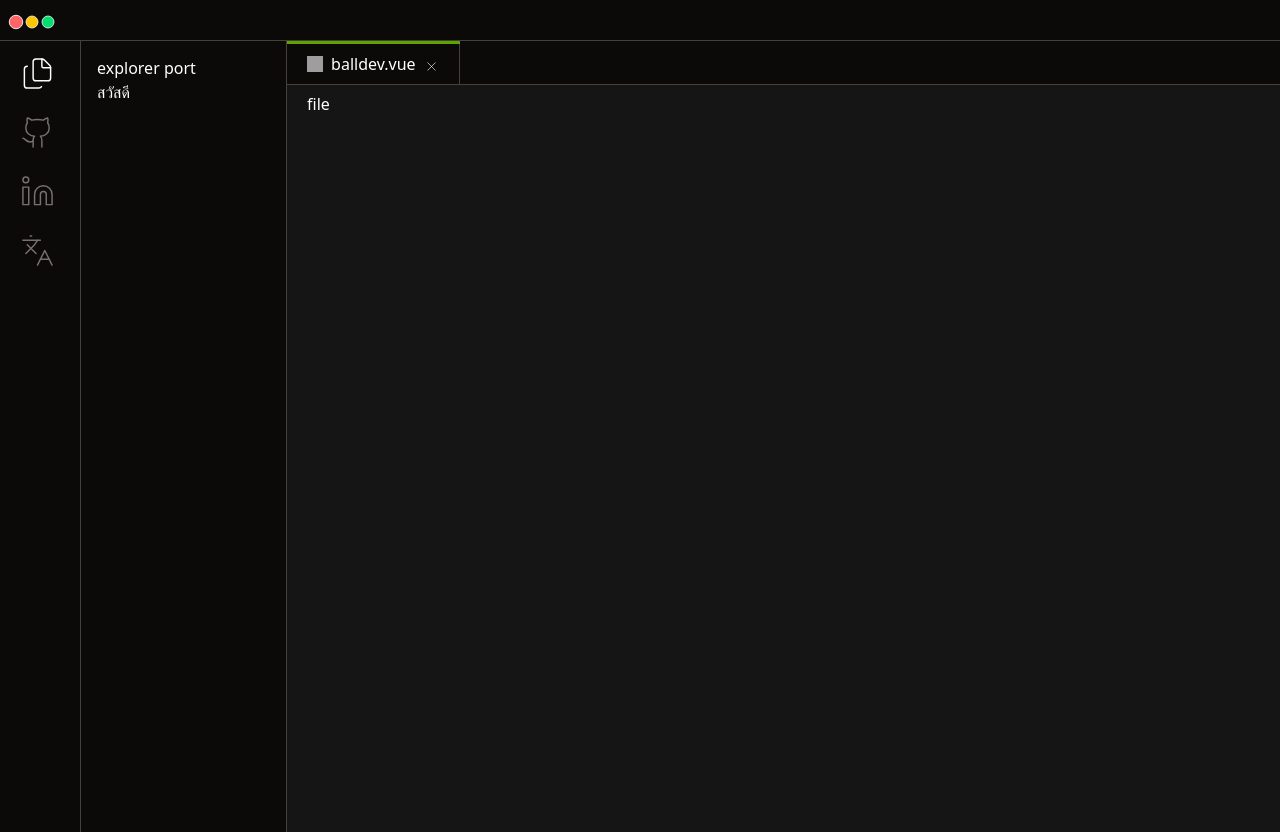
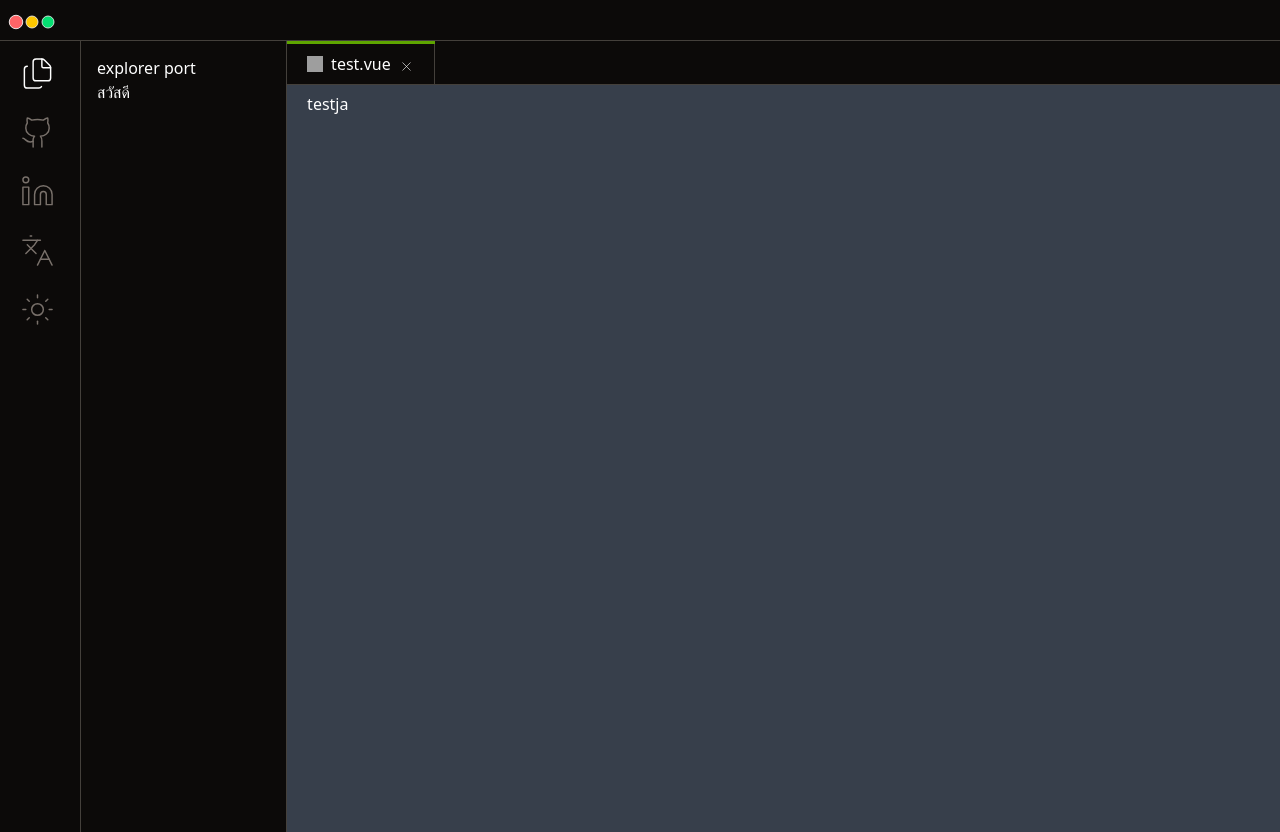
Before and after one commit to balldev1/portfolio, a Vue app in the folder frontend/: page / in a window 1280 px wide. Built offline with nearby package versions, Linux system fonts and the light colour scheme; grey boxes are pictures that could not be loaded.

Commit message:
toggleDark

```diff
--- a/frontend/src/App.vue
+++ b/frontend/src/App.vue
@@ -18,7 +18,7 @@
       </div>
       <div
         :class="[
-          'mt-0 w-full border-l-[1px] border-stone-700 bg-slate-500/10',
+          'mt-0 w-full border-l-[1px] border-stone-700 bg-slate-500/50 dark:bg-slate-500/10',
           showFile ? 'ml-0' : 'ml-11',
         ]"
       >
--- a/frontend/src/assets/main.css
+++ b/frontend/src/assets/main.css
@@ -1,5 +1,6 @@
 @import "tailwindcss";
 @plugin "daisyui";
+@custom-variant dark (&:where(.dark, .dark *));
 
 #app {
   max-width: 1280px;
--- a/frontend/src/components/main/Layout.vue
+++ b/frontend/src/components/main/Layout.vue
@@ -34,22 +34,59 @@
     >
       <Languages size="35" :stroke-width="1" />
     </button>
+
+    <button
+      @click="toggleDark"
+      class="cursor-pointer tooltip tooltip-right text-stone-500"
+      :data-tip="isDark ? 'Light mode' : 'Dark mode'"
+    >
+      <Moon size="35" :stroke-width="1" v-if="isDark" />
+      <Sun size="35" :stroke-width="1" v-else />
+    </button>
   </div>
 </template>
 
 <script setup>
-import { Files, Github, Linkedin, Languages } from "lucide-vue-next";
+import { Files, Github, Linkedin, Languages, Moon, Sun } from "lucide-vue-next";
 import { useI18n } from "vue-i18n";
+import { ref, onMounted } from "vue";
 
 const emit = defineEmits(["toggle-file"]);
-
 const emitToggle = () => {
   emit("toggle-file");
 };
+
+const isDark = ref(false);
 const { locale } = useI18n();
 
 const toggleLang = () => {
   locale.value = locale.value === "th" ? "en" : "th";
   localStorage.setItem("language", locale.value);
 };
+
+const toggleDark = () => {
+  isDark.value = !isDark.value;
+  const html = document.documentElement;
+
+  if (isDark.value) {
+    html.classList.add("dark");
+    localStorage.setItem("theme", "dark");
+  } else {
+    html.classList.remove("dark");
+    localStorage.setItem("theme", "light");
+  }
+};
+
+onMounted(() => {
+  const savedTheme = localStorage.getItem("theme");
+  const html = document.documentElement;
+
+  if (savedTheme === "dark") {
+    isDark.value = true;
+    html.classList.add("dark");
+  } else {
+    isDark.value = false;
+    html.classList.remove("dark");
+  }
+});
 </script>
--- a/frontend/src/components/main/Ontop.vue
+++ b/frontend/src/components/main/Ontop.vue
@@ -10,7 +10,7 @@
             alt="Vue Logo"
             class="w-4 h-4"
           />
-          <span>balldev.vue</span>
+          <span>test.vue</span>
           <X size="15" :stroke-width="1" class="mt-1" />
         </div>
       </div>
--- a/frontend/src/views/Home.vue
+++ b/frontend/src/views/Home.vue
@@ -1 +1 @@
-<template>file</template>
+<template><div>testja</div></template>
```
